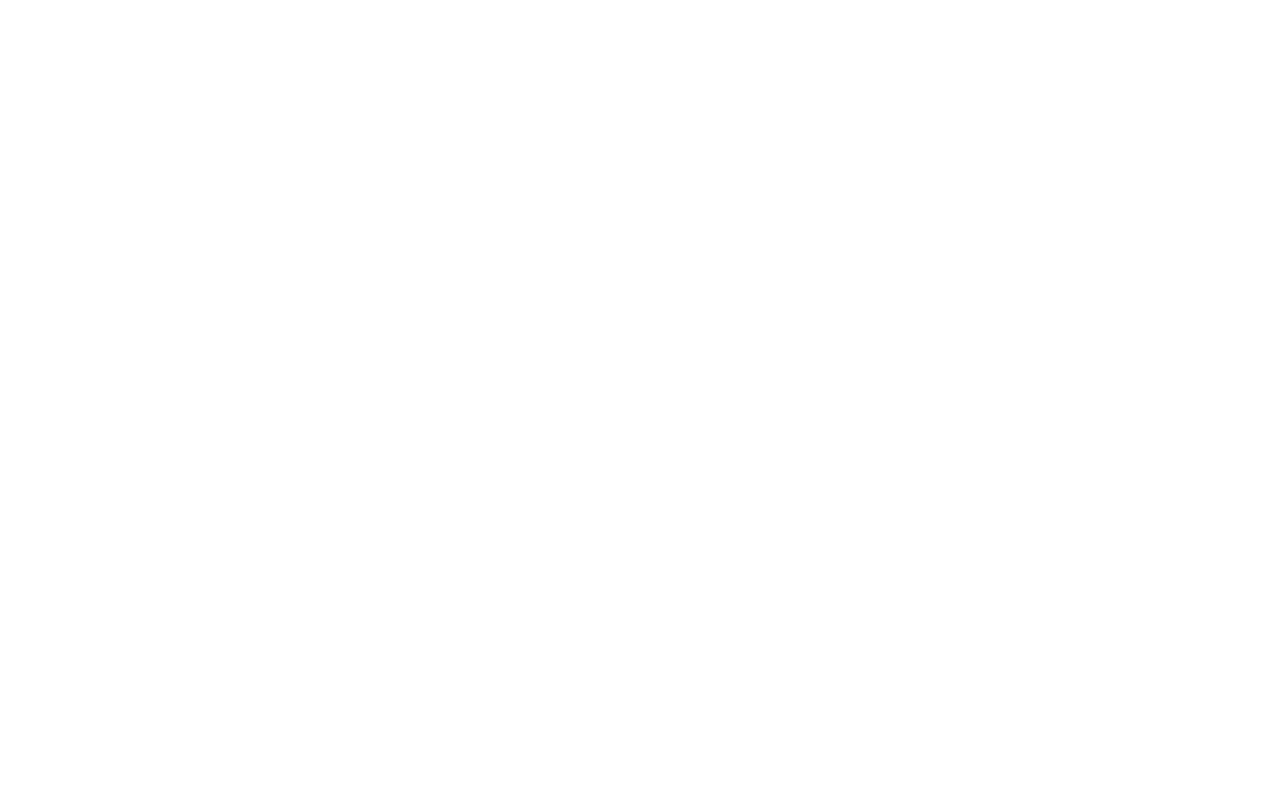
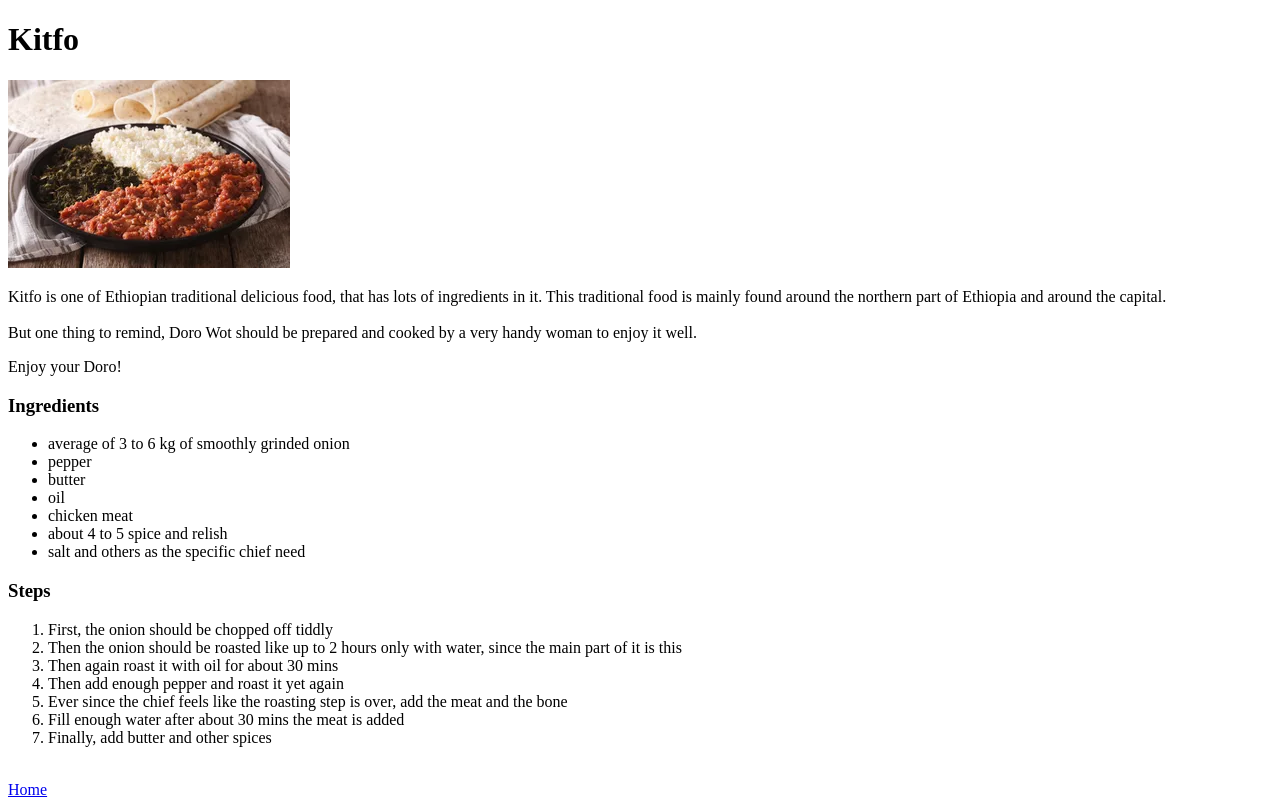
Before and after one commit to Yitbarek-M/odin-recipes, a plain HTML site: page recipes/kitfo.html in a window 1280 px wide. Drawn offline with Linux system fonts and the light colour scheme.

Commit message:
Finilize the menu

```diff
--- a/recipes/kitfo.html
+++ b/recipes/kitfo.html
@@ -0,0 +1,39 @@
+<!DOCTYPE html>
+<html lang="en">
+<head>
+    <meta charset="UTF-8">
+    <meta name="viewport" content="width=device-width, initial-scale=1.0">
+    <title>Kitfo</title>
+</head>
+<body>
+    <h1>Kitfo</h1>
+    <img src="/img/kitfo.jpg" alt="Image of the Ktfo">
+    <p>Kitfo is one of Ethiopian traditional delicious food, that has lots of ingredients in it.
+       This traditional food is mainly found around the northern part of Ethiopia and around the capital.<br><br>
+       But one thing to remind, Doro Wot should be
+       prepared and cooked by a very handy woman to enjoy it well.
+    </p>
+    <p>Enjoy your Doro!</p>
+    <h3>Ingredients</h3>
+    <ul>
+        <li>average of 3 to 6 kg of smoothly grinded onion</li>
+        <li>pepper</li>
+        <li>butter</li>
+        <li>oil</li>
+        <li>chicken meat</li>
+        <li>about 4 to 5 spice and relish</li>
+        <li>salt and others as the specific chief need</li>
+    </ul>
+    <h3>Steps</h3>
+    <ol>
+        <li>First, the onion should be chopped off tiddly</li>
+        <li>Then the onion should be roasted like up to 2 hours only with water, since the main part of it is this</li>
+        <li>Then again roast it with oil for about 30 mins</li>
+        <li>Then add enough pepper and roast it yet again</li>
+        <li>Ever since the chief feels like the roasting step is over, add the meat and the bone</li>
+        <li>Fill enough water after about 30 mins the meat is added</li>
+        <li>Finally, add butter and other spices </li>
+    </ol><br>
+    <a href="/index.html">Home</a>
+</body>
+</html>
```
Also changed, not shown: recipes/doroWot.html (+4 -3 lines), recipes/firfir.html (+39 -0 lines), img/firfir.jpg (added), img/kitfo.jpg (added).
